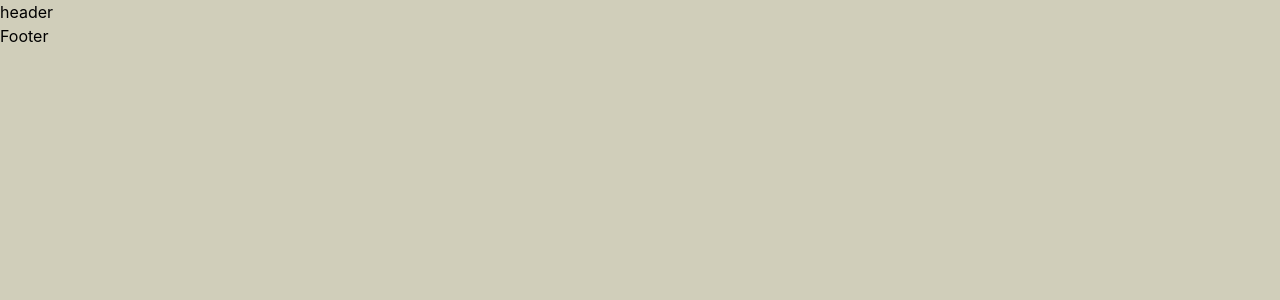
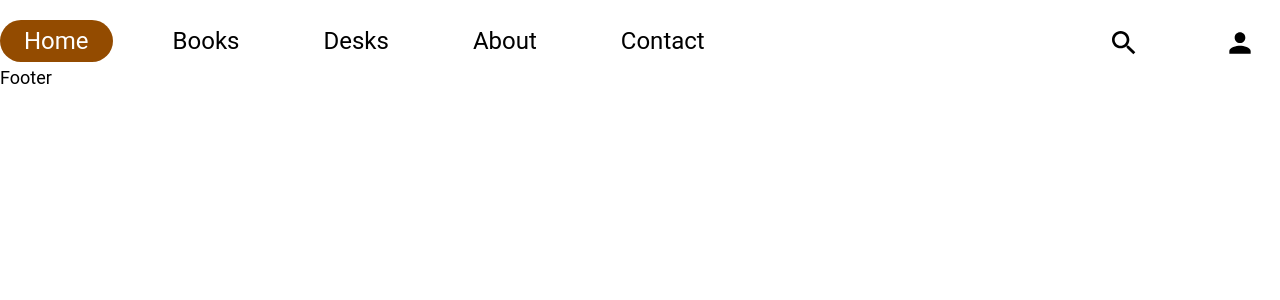
Before and after one commit to Virtual-Library-ASE/Front-end, a React (Create React App) app: page / in a window 1280 px wide. Shown: the top 300 px of the page. Built offline with nearby package versions, Linux system fonts and the light colour scheme.

Commit message:
done header

```diff
--- a/package.json
+++ b/package.json
@@ -47,6 +47,7 @@
     ]
   },
   "devDependencies": {
+    "prettier": "^2.8.4",
     "tailwindcss": "^3.2.6"
   }
 }
--- a/src/components/header/header.css
+++ b/src/components/header/header.css
@@ -0,0 +1,73 @@
+* {
+  margin: 0;
+  padding: 0;
+}
+
+ul, ol, li {
+  list-style: none;
+}
+
+/* helpers/sticky.css */
+.sticky {
+  position: sticky;
+  will-change: transform;
+}
+
+.sticky--top {
+  top: 0;
+}
+
+.header {
+  font-size: 24px;
+  color: #000;
+}
+
+.header::after {
+  bottom: 0;
+  box-shadow: 0 0.0625em 0.5em rgba(0, 0, 0, 0.3);
+  content: '';
+  left: 0;
+  opacity: 0;
+  position: absolute;
+  right: 0;
+  top: 0;
+  transition: opacity 0.3s;
+  z-index: -1;
+}
+
+.header.is-active::after {
+  opacity: 1;
+}
+
+/* modules/navigation.css */
+.navigation {
+  display: flex;
+  justify-content: space-between;
+}
+
+.nav-list {
+  list-style: none;
+  margin: 0;
+  padding: 0;
+}
+
+.right {
+  font-size: 24px;
+}
+
+.inline {
+  display: flex;
+  gap: 1.5em;
+}
+
+.item {
+  display: block;
+  padding-inline: 1em;
+  cursor: pointer;
+}
+
+.is-active {
+  background-color: #934b00;
+  border-radius: 999em;
+  color: #fff;
+}
--- a/src/components/header/header.js
+++ b/src/components/header/header.js
@@ -1,14 +1,54 @@
-import React from 'react'
-import './header.css';
+import React from "react";
+import "./header.css";
 
-import Button from '@mui/material/Button';
+import SearchOutlinedIcon from "@mui/icons-material/SearchOutlined";
+import PersonIcon from "@mui/icons-material/Person";
 
-function Header() {
-  return (
-    <div className="Header">
-      header
-    </div>
-  );
+class Header extends React.Component {
+  constructor() {
+    super();
+    this.state = {
+      isActiveIndex: 0,
+      navItems: ["Home", "Books", "Desks", "About", "Contact"],
+    };
+  }
+  render() {
+    return (
+      <div>
+        <header className="header sticky sticky--top js-header">
+          <nav className="navigation">
+            <ul className="nav-list left inline">
+              {this.state.navItems.map((item, index) => (
+                <li
+                  key={index}
+                  className={
+                    "item " +
+                    (this.state.isActiveIndex === index ? "is-active" : "")
+                  }
+                  onClick={() => {
+                    this.setState({ isActiveIndex: index });
+                  }}
+                >
+                  {item}
+                </li>
+              ))}
+            </ul>
+
+            <ul className="nav-list right inline">
+              <li className="item">
+                <a href="#">
+                  <SearchOutlinedIcon sx={{ fontSize: 32 }} />
+                </a>
+              </li>
+              <li className="item">
+                <PersonIcon sx={{ fontSize: 32 }} />
+              </li>
+            </ul>
+          </nav>
+        </header>
+      </div>
+    );
+  }
 }
 
 export default Header;
--- a/src/pages/App/App.css
+++ b/src/pages/App/App.css
@@ -1,4 +1,4 @@
 .App {
   min-height: 100vh;
-  background-color: #d0ceba;
+  background-color: #fff;
 }
--- a/src/pages/Home/home.css
+++ b/src/pages/Home/home.css
@@ -0,0 +1,8 @@
+.Home {
+    max-width: 1400px;
+    margin: 0 auto;
+    padding: 20px 0;
+    font-family: 'Roboto', sans-serif;
+    font-size: 18px;
+    line-height: 1.75;
+}
```
Also changed, not shown: src/index.js (+8 -11 lines), src/pages/App/App.js (+4 -5 lines), src/pages/Home/home.js (+8 -9 lines), 2 other files (tests, documents, lock files or other folders).
